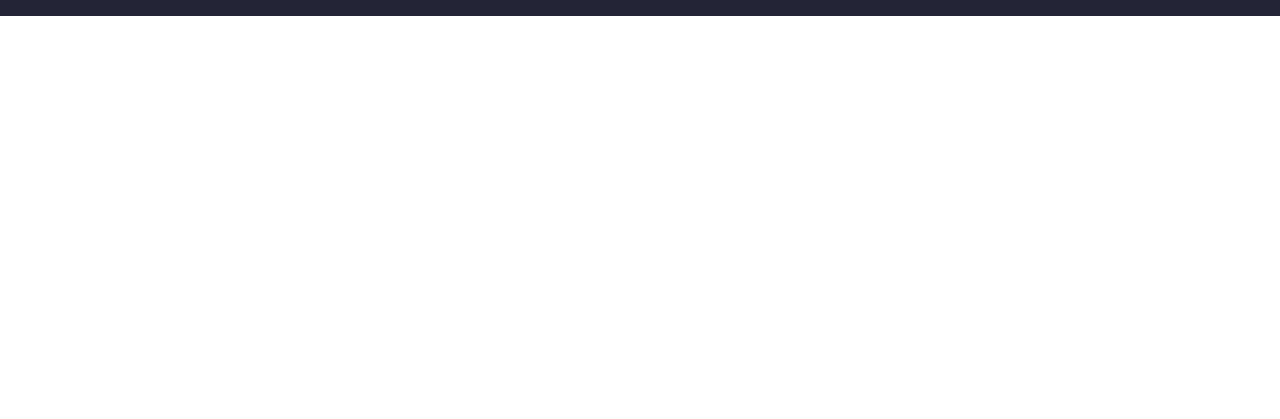
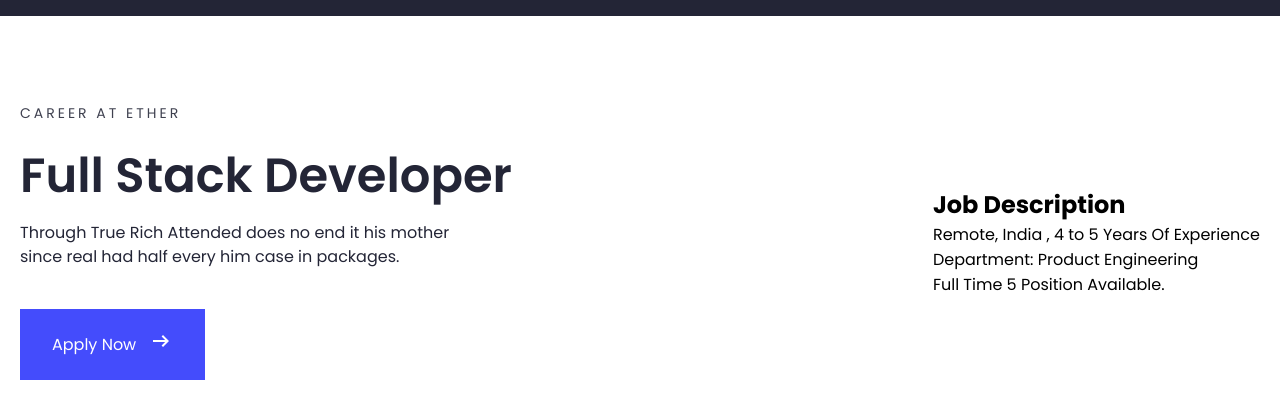
Before and after one commit to salmonbek/project_with_team, a plain HTML site: page pages/carrer-page-inner.html in a window 1280 px wide. Shown: the part 53-472 px from the top of the page. Drawn offline with Linux system fonts and the light colour scheme.

Commit message:
sadfsadfdsfasdfaddsfsa

```diff
--- a/pages/carrer-page-inner.html
+++ b/pages/carrer-page-inner.html
@@ -51,7 +51,35 @@
     <!-- header -->
 
     <!-- main -->
-    <main></main>
+    <main class="main">
+        <section class="hero">
+            <div class="container">
+                <div class="hero-section">
+                    <div class="hero-section-left">
+                        <p class="hero-section-left-title1">CAREER AT Ether</p>
+                        <h1 class="hero-section-left-title2">Full Stack Developer</h1>
+                        <p class="hero-section-left-title3">Through True Rich Attended does no end it his mother since
+                            real had half every him case in packages.</p>
+                        <div class="hero-section-left__flex">
+                            <div class="heero-section-left__flex__link"><a class="heero-section-left__flex__link__a"
+                                    href="">Apply Now</a> <span><img
+                                        src="../assets/images/arrow_right_alt_FILL0_wght400_GRAD0_opsz24.svg"
+                                        alt=""></span></div>
+
+
+                        </div>
+                    </div>
+                    <div class="hero-section-right">
+                        <h2 class="hero-section-right-title">Job Description</h2>
+                        <p class="hero-section-right-paragraph">Remote, India , 4 to 5 Years Of Experience</p>
+                        <p class="hero-section-right-paragraph">Department: Product Engineering</p>
+                        <p class="hero-section-right-paragraph">Full Time 5 Position Available.</p>
+                    </div>
+                </div>
+
+            </div>
+        </section>
+    </main>
     <!-- main -->
 
 
--- a/sass/pages/carrer-page-inner.scss
+++ b/sass/pages/carrer-page-inner.scss
@@ -220,3 +220,77 @@
   }
 }
 // header end
+
+// main
+.main {
+  .hero {
+    margin-top: 156px;
+    .container {
+      .hero-section {
+        display: flex;
+        flex-wrap: wrap;
+        align-items: center;
+        justify-content: space-between;
+        &-left {
+          &__flex {
+            display: flex;
+            align-items: center;
+            gap: 8px;
+          }
+          &-title1 {
+            color: var(--Black, #232536);
+            font-family: Poppins;
+            font-size: 14px;
+            font-style: normal;
+            font-weight: 500;
+            line-height: 20px;
+            letter-spacing: 3px;
+            text-transform: uppercase;
+            opacity: 0.87;
+            margin-bottom: 24px;
+          }
+          &-title2 {
+            color: var(--Black, #232536);
+            text-align: center;
+            font-family: Poppins;
+            font-size: 48px;
+            font-style: normal;
+            font-weight: 600;
+            line-height: 58px;
+            // max-width: 490px;
+            margin-bottom: 16px;
+          }
+          &-title3 {
+            color: var(--Black, #232536);
+            max-width: 430px;
+            font-family: Poppins;
+            font-size: 16px;
+            font-style: normal;
+            font-weight: 400;
+            line-height: 24px;
+            margin-bottom: 40px;
+          }
+        }
+      }
+    }
+  }
+}
+.heero-section-left__flex__link {
+  display: flex;
+  align-items: center;
+  gap: 13px;
+  padding: 20px 32px;
+  background: linear-gradient(180deg, #444cfc 0%, #444cfc 100%);
+  &:hover {
+    background-color: #ffc000;
+    border: 1px solid #ffc000;
+  }
+  a {
+    color: #fff;
+    font-family: Poppins;
+    font-size: 16px;
+    font-style: normal;
+    font-weight: 500;
+    line-height: 24px;
+  }
+}
```
Also changed, not shown: assets/css/carrer-page-inner.css, assets/css/carrer-page-inner.min.css.
